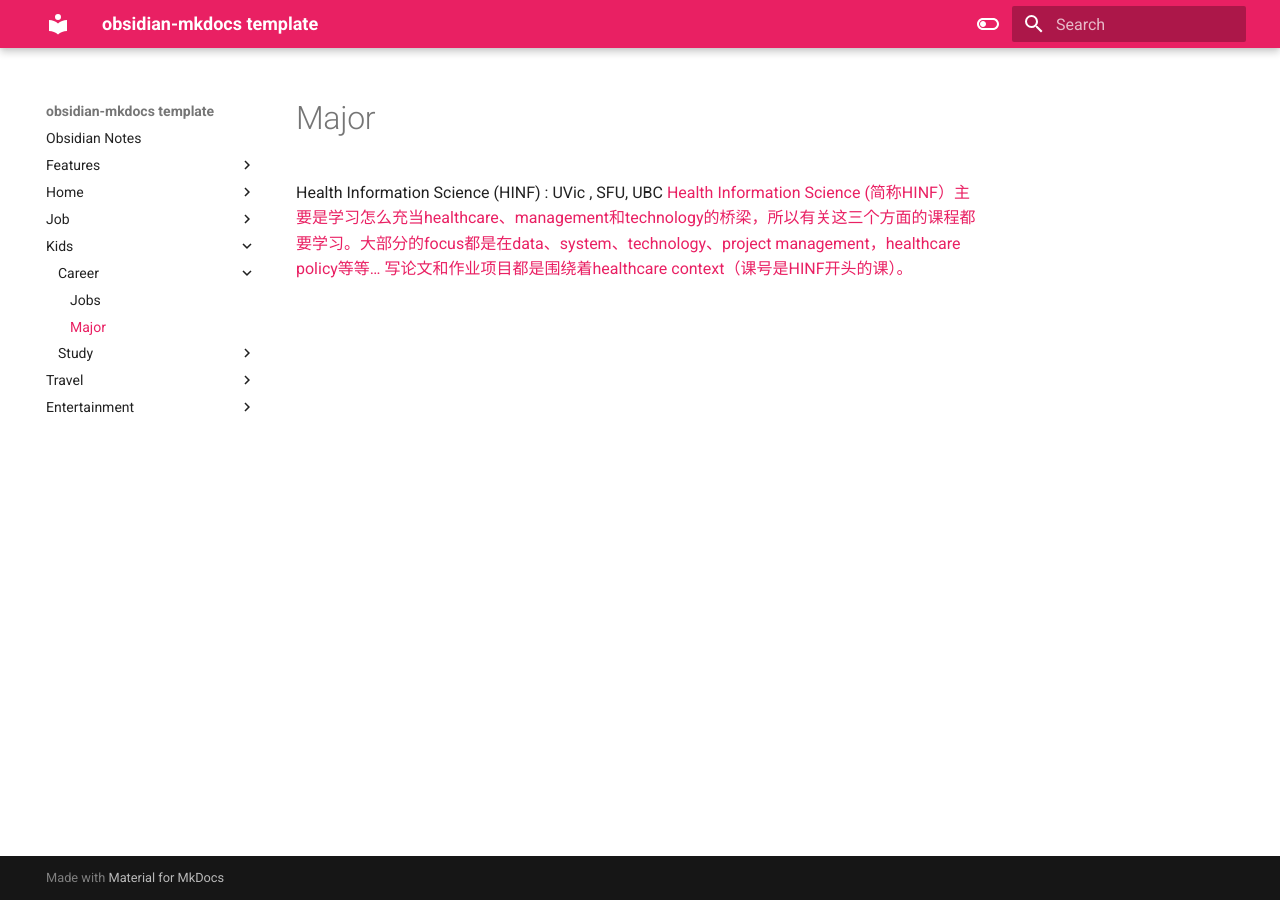
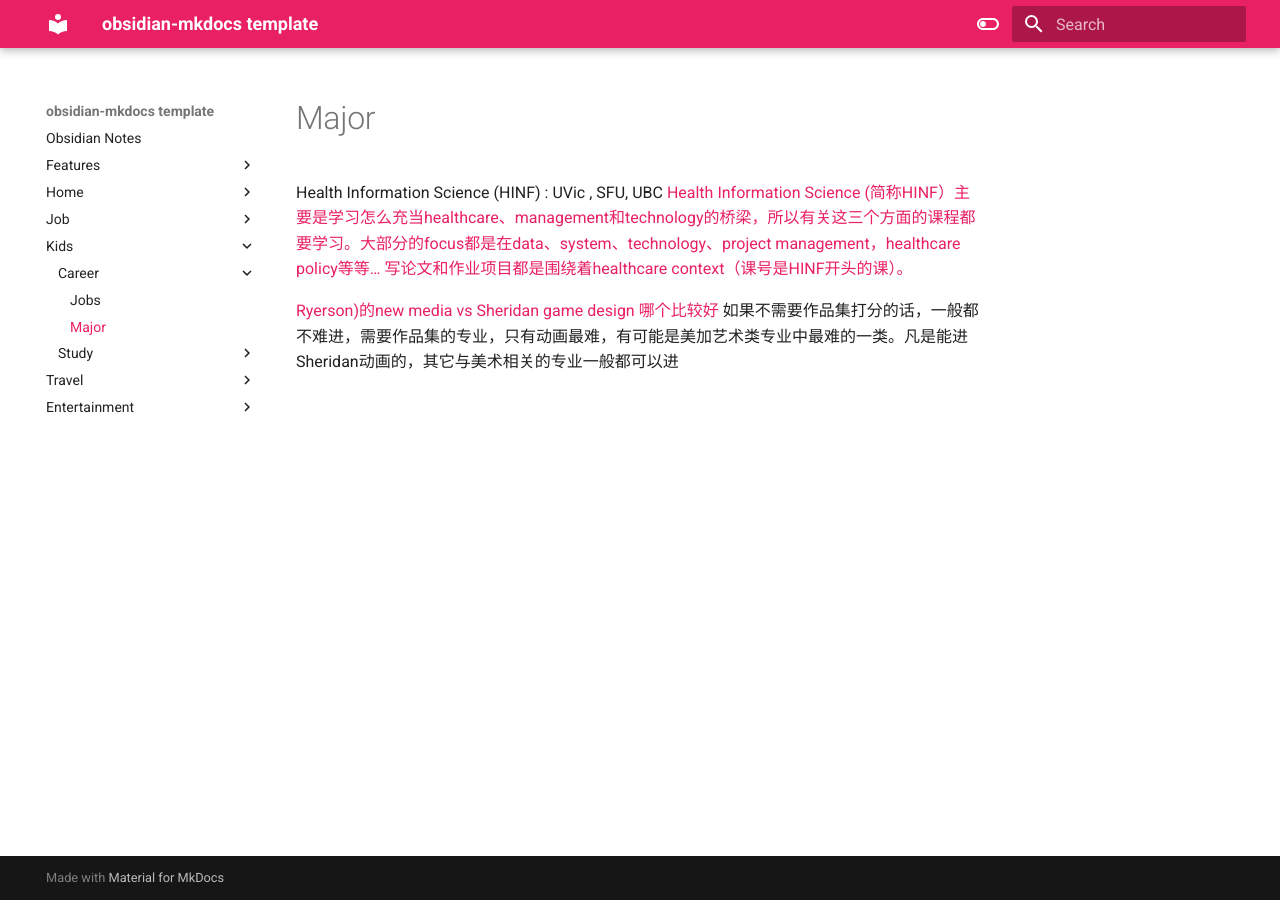
Before and after one commit to macsymgit/obsidian, an MkDocs documentation site: the page built from docs/Kids/Career/Major.md, in a window 1280 px wide. Built offline with MkDocs 1.6.1 and Material for MkDocs 9.7.7, drawn with Linux system fonts in a browser that asks for light colours.

Commit message:
vault backup: 2023-03-08 16:22:51

```diff
--- a/docs/Kids/Career/Major.md
+++ b/docs/Kids/Career/Major.md
@@ -1,2 +1,5 @@
 Health Information Science (HINF) : UVic , SFU, UBC
 [Health Information Science (简称HINF）主要是学习怎么充当healthcare、management和technology的桥梁，所以有关这三个方面的课程都要学习。大部分的focus都是在data、system、technology、project management，healthcare policy等等… 写论文和作业项目都是围绕着healthcare context（课号是HINF开头的课）。](http://xhslink.com/dCLURn)
+
+[Ryerson)的new media vs Sheridan game design 哪个比较好](https://www.rolia.net/f/topic.php?f=0&t=1273283)
+如果不需要作品集打分的话，一般都不难进，需要作品集的专业，只有动画最难，有可能是美加艺术类专业中最难的一类。凡是能进Sheridan动画的，其它与美术相关的专业一般都可以进
```
Also changed, not shown: 1 other file.
